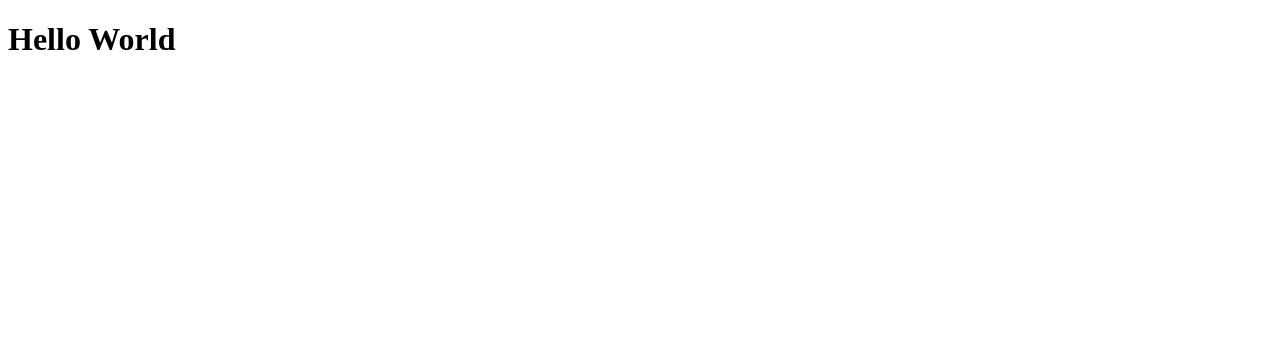
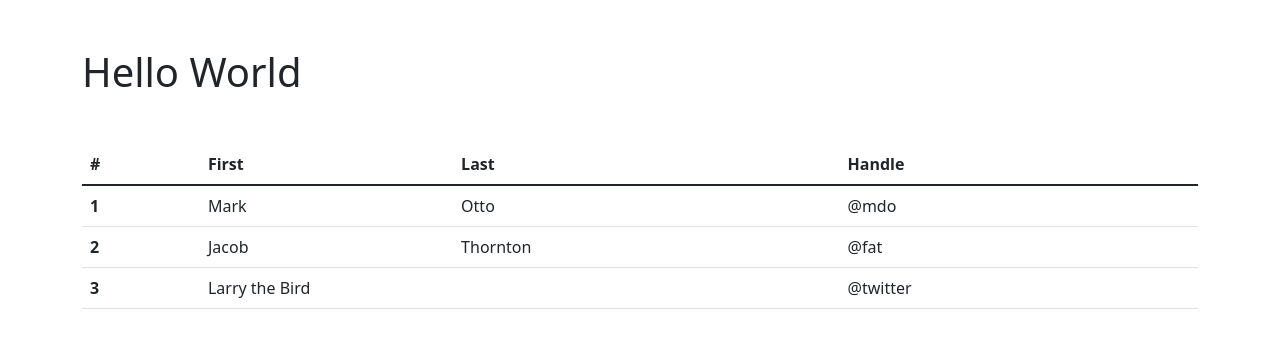
Before and after one commit to dpcalfola/my_django_app, a Django app: page /mytasks/ in a window 1280 px wide. Before the commit the part shown is almost empty. Shown: the top 348 px of the page. Run offline with Django 4.2, Linux system fonts and the light colour scheme; some libraries are stand-ins or nearby versions.

Commit message:
Install > Bootstrap nood module
confirm it works on mytasks/index.html

```diff
--- a/config/settings.py
+++ b/config/settings.py
@@ -120,7 +120,8 @@ USE_TZ = True
 
 STATIC_URL = 'static/'
 STATICFILES_DIRS = [
-    BASE_DIR / 'static'
+    BASE_DIR / 'static',
+    BASE_DIR / 'node_modules/bootstrap',
 ]
 
 # Default primary key field type
--- a/templates/mytasks/index.html
+++ b/templates/mytasks/index.html
@@ -6,8 +6,49 @@
           content="width=device-width, user-scalable=no, initial-scale=1.0, maximum-scale=1.0, minimum-scale=1.0">
     <meta http-equiv="X-UA-Compatible" content="ie=edge">
     <title>my tasks</title>
+
+    {% load static %}
+    <link rel="stylesheet" type="text/css" href="{% static 'dist/css/bootstrap.css' %}">
+
 </head>
 <body>
-<h1>Hello World</h1>
+<div class="container my-5">
+    <h1>Hello World</h1>
+</div>
+<div class="container">
+    <table class="table">
+    <thead>
+    <tr>
+        <th scope="col">#</th>
+        <th scope="col">First</th>
+        <th scope="col">Last</th>
+        <th scope="col">Handle</th>
+    </tr>
+    </thead>
+    <tbody>
+    <tr>
+        <th scope="row">1</th>
+        <td>Mark</td>
+        <td>Otto</td>
+        <td>@mdo</td>
+    </tr>
+    <tr>
+        <th scope="row">2</th>
+        <td>Jacob</td>
+        <td>Thornton</td>
+        <td>@fat</td>
+    </tr>
+    <tr>
+        <th scope="row">3</th>
+        <td colspan="2">Larry the Bird</td>
+        <td>@twitter</td>
+    </tr>
+    </tbody>
+</table>
+</div>
+
+
+
+<script src="{% static 'dist/js/bootstrap.js' %}"></script>
 </body>
 </html>
```
Also changed, not shown: package.json (added, +22 -0 lines), package-lock.json (added), 1 other file.
